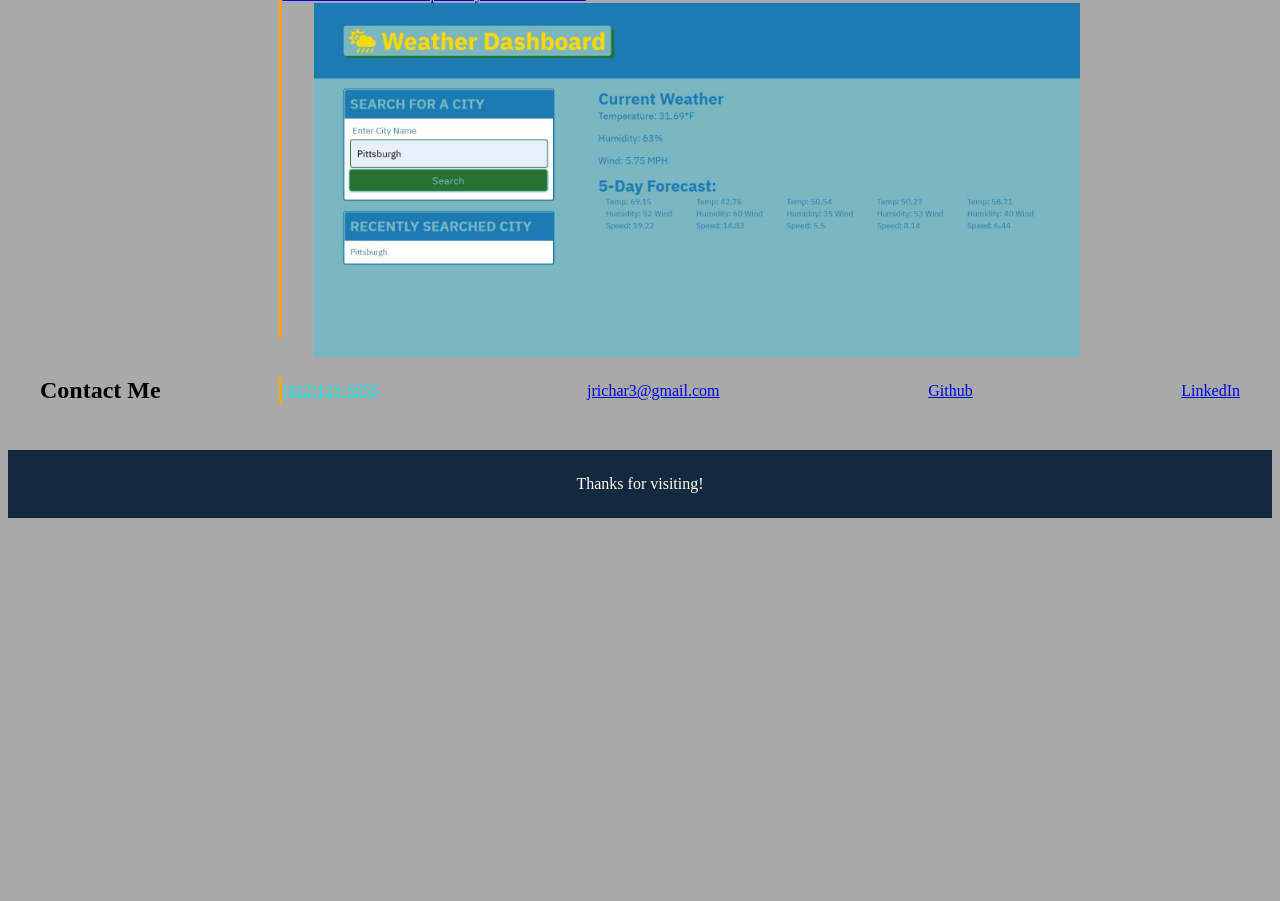
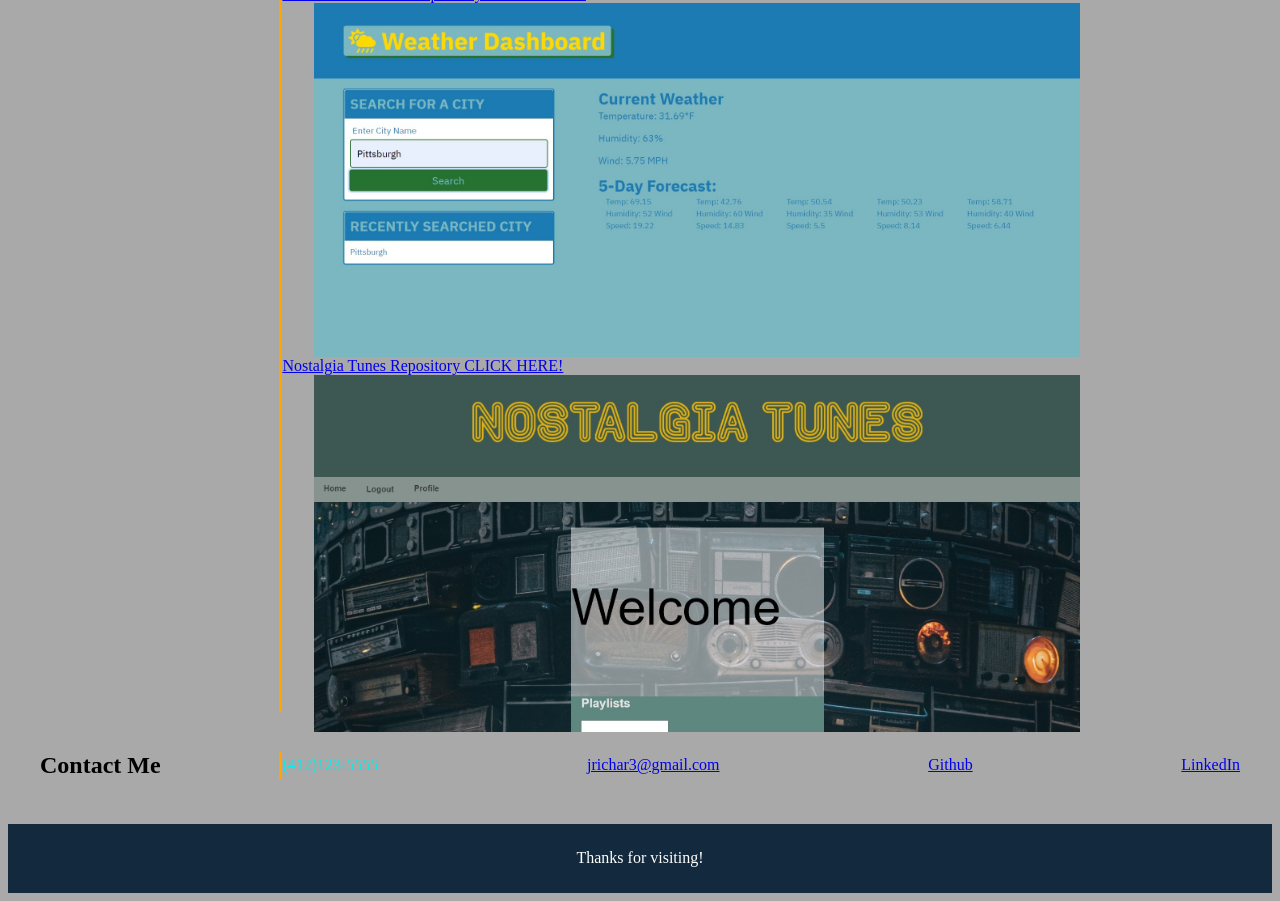
Before and after one commit to julianr3/Portfolio, a plain HTML site: page index.html in a window 1280 px wide. Shown: the part 2415-3316 px from the top of the page. Before the commit the page ends 2941 px from the top, so only its background shows below. Drawn offline with Linux system fonts and the light colour scheme.

Commit message:
added project to profile

```diff
--- a/index.html
+++ b/index.html
@@ -53,6 +53,10 @@
           <a href="https://julianr3.github.io/weather-dashboard/">
             <img src="./assets/images/weatherdash.jpg" alt="weather dashbboard">
           </a>
+          <a href="https://github.com/julianr3/nostalgia-tunes">Nostalgia Tunes Repository CLICK HERE!</a>
+          <a href="https://lit-brook-35897.herokuapp.com/">
+            <img src="./assets/images/nostalgiatunes1.jpg" alt="weather dashbboard">
+          </a>
         </section>
       </article>
       <article id="contact-me">
```
Also changed, not shown: assets/images/nostalgiatunes1.jpg (added).
